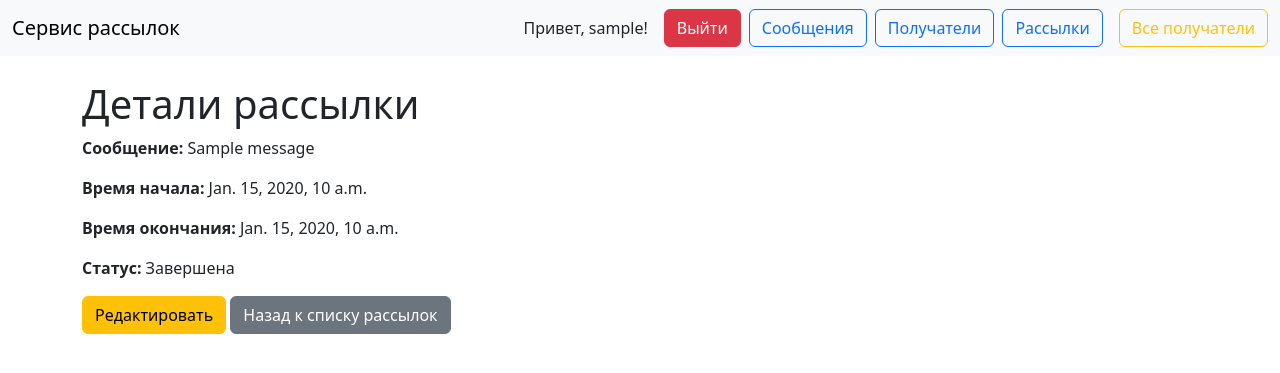
After one commit to mayyatokarskaya/mailing_service, a Django app: page /mailings/1/ in a window 1280 px wide. The commit adds this page. Shown: the top 373 px of the page. Run offline with Django 5.2, Linux system fonts and the light colour scheme; a user stored in the database is signed in; tables that the repository leaves empty hold one stand-in row (values such as "Sample post").

Commit message:
Editing templates

```diff
--- a/config/urls.py
+++ b/config/urls.py
@@ -22,4 +22,5 @@ urlpatterns = [
     path('mailings/', views.mailing_list, name='mailing_list'),
     path('users/', include('users.urls')),
     path('manager/recipients/', views.ManagerRecipientListView.as_view(), name='manager_recipient_list'),
+    path('', include('mailing.urls')),
 ]
--- a/mailing/models.py
+++ b/mailing/models.py
@@ -1,3 +1,5 @@
+from django.conf import settings
+from django.contrib.auth.models import User
 from django.core.mail import send_mail
 from django.db import models
 from django.utils import timezone
@@ -21,6 +23,17 @@ class Recipient(models.Model):
 class Message(models.Model):
     subject = models.CharField(max_length=255)
     body = models.TextField()
+    mailing = models.ForeignKey(
+        'Mailing',
+        on_delete=models.CASCADE,
+        null=True, blank=True,
+        related_name='messages'  # добавлено related_name
+    )
+    owner = models.ForeignKey(
+        settings.AUTH_USER_MODEL,
+        on_delete=models.CASCADE,
+        related_name='messages'
+    )
 
     class Meta:
         permissions = [
@@ -46,9 +59,18 @@ class Mailing(models.Model):
     start_time = models.DateTimeField(verbose_name="Время начала")
     end_time = models.DateTimeField(verbose_name="Время окончания")
     status = models.CharField(max_length=10, choices=STATUS_CHOICES, default="created", verbose_name="Статус")
-    message = models.ForeignKey("Message", on_delete=models.CASCADE, verbose_name="Сообщение")
+    message = models.ForeignKey(
+        "Message",
+        on_delete=models.CASCADE,
+        verbose_name="Сообщение",
+        related_name='mailings'  # добавлено related_name
+    )
     recipients = models.ManyToManyField("Recipient", verbose_name="Получатели")
-    owner = models.ForeignKey('users.CustomUser', on_delete=models.CASCADE, related_name='mailings')
+    owner = models.ForeignKey(
+        'users.CustomUser',
+        on_delete=models.CASCADE,
+        related_name='mailings'
+    )
 
     def __str__(self):
         return f"Рассылка {self.id} ({self.get_status_display()})"
--- a/mailing/templates/mailing/base.html
+++ b/mailing/templates/mailing/base.html
@@ -11,8 +11,7 @@
     <div class="container-fluid">
         <a class="navbar-brand" href="{% url 'home' %}">Сервис рассылок</a>
         <div class="d-flex align-items-center gap-2">
-            <a class="btn btn-outline-primary" href="{% url 'recipient_list' %}">Получатели</a>
-            <a class="btn btn-outline-primary" href="{% url 'mailing_list' %}">Рассылки</a>
+
 
             {% if user.is_authenticated %}
                 <span class="ms-3">Привет, {{ user.username }}!</span>
@@ -20,6 +19,11 @@
                     {% csrf_token %}
                     <button type="submit" class="btn btn-danger">Выйти</button>
                 </form>
+
+  <a href="{% url 'message_list' %}" class="btn btn-outline-primary">Сообщения</a>
+  <a href="{% url 'recipient_list' %}" class="btn btn-outline-primary">Получатели</a>
+  <a href="{% url 'mailing_list' %}" class="btn btn-outline-primary">Рассылки</a>
+
             {% else %}
                 <a class="btn btn-success ms-3" href="{% url 'login' %}">Войти</a>
                 <a class="btn btn-primary ms-2" href="{% url 'register' %}">Регистрация</a>
--- /dev/null
+++ b/mailing/templates/mailing/mailing_detail.html
@@ -0,0 +1,15 @@
+{% extends 'mailing/base.html' %}
+
+{% block title %}Детали рассылки{% endblock %}
+
+{% block content %}
+<h1>Детали рассылки</h1>
+
+<p><strong>Сообщение:</strong> {{ mailing.message.subject }}</p>
+<p><strong>Время начала:</strong> {{ mailing.start_time }}</p>
+<p><strong>Время окончания:</strong> {{ mailing.end_time }}</p>
+<p><strong>Статус:</strong> {{ mailing.get_status_display }}</p>
+
+<a href="{% url 'mailing_update' mailing.id %}" class="btn btn-warning">Редактировать</a>
+<a href="{% url 'mailing_list' %}" class="btn btn-secondary">Назад к списку рассылок</a>
+{% endblock %}
--- a/mailing/templates/mailing/mailing_list.html
+++ b/mailing/templates/mailing/mailing_list.html
@@ -4,6 +4,8 @@
 
 {% block content %}
 <h1>Список рассылок</h1>
+
+<a href="{% url 'mailing_create' %}" class="btn btn-success mb-3">Создать рассылку</a>
 
 <table class="table table-striped">
     <thead>
@@ -23,6 +25,9 @@
             <td>{{ mailing.end_time }}</td>
             <td>{{ mailing.get_status_display }}</td>
             <td>
+                <a href="{% url 'mailing_detail' mailing.pk %}" class="btn btn-info btn-sm">Просмотр</a>
+                <a href="{% url 'mailing_update' mailing.pk %}" class="btn btn-warning btn-sm">Редактировать</a>
+                <a href="{% url 'mailing_delete' mailing.pk %}" class="btn btn-danger btn-sm">Удалить</a>
                 <a href="{% url 'send_mailing' mailing.id %}" class="btn btn-primary btn-sm">Отправить</a>
             </td>
         </tr>
```
Also changed, not shown: mailing/templates/mailing/mailing_confirm_delete.html (added, +15 -0 lines), mailing/templates/mailing/mailing_form.html (added, +15 -0 lines), templates/registration/login.html (+0 -7 lines), templates/registration/register.html (+0 -7 lines), mailing/migrations/0005_message_mailing_message_owner_alter_mailing_message.py (added), mailing/templates/mailing/message_detail.html (renamed from mailing/templates/mailing/message_detai.html).
